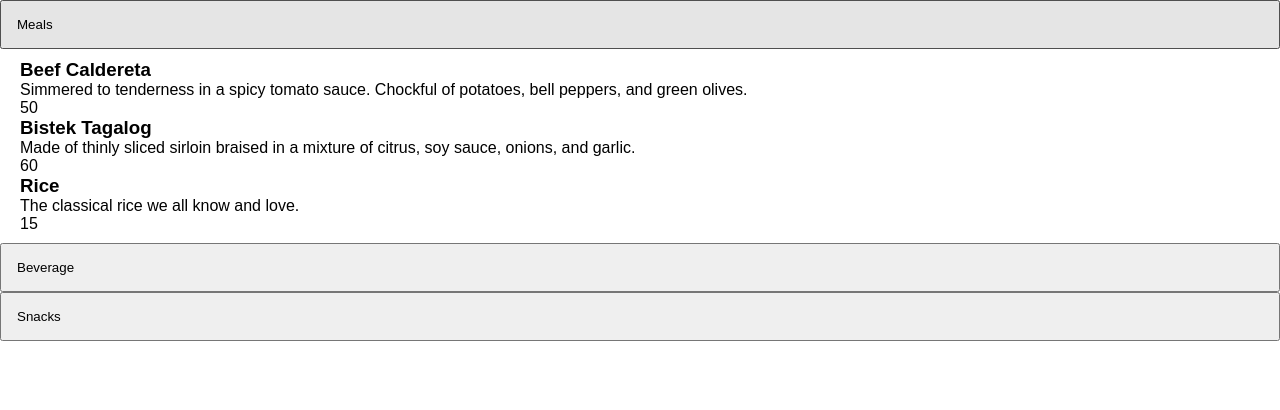
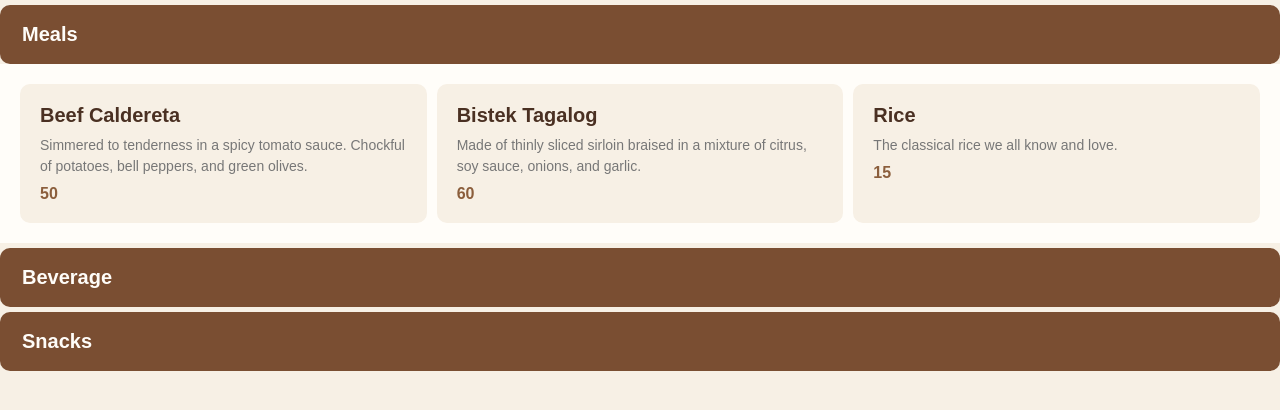
Before and after one commit to Student4459/nanale-website, a plain HTML site: page practice/menu.html in a window 1280 px wide. Both pictures are taken after a click on the button "Meals". Drawn offline with Linux system fonts and the light colour scheme.

Commit message:
Added classed menu items in script and added simple design using css.

```diff
--- a/practice/script.js
+++ b/practice/script.js
@@ -27,10 +27,12 @@ function displayMenu(menuItems) {
         menuItems[category].forEach(item => {
             const itemDiv = document.createElement("div");
 
+            itemDiv.classList.add("menu-item")
+
             itemDiv.innerHTML = `
-                <h3>${item.name}</h3>
-                <p>${item.details}</p>
-                <p>${item.price}</p>
+                <h3 class="item-name">${item.name}</h3>
+                <p class="item-details">${item.details}</p>
+                <p class="item-price">${item.price}</p>
             `;
 
             container.appendChild(itemDiv);
--- a/practice/style.css
+++ b/practice/style.css
@@ -6,22 +6,72 @@
 
 body {
     font-family: Arial, sans-serif;
+    background-color: #F7F0E5;
+    color: #2D2621;
+}
+
+.main {
+    min-height: 800px;
+    padding: 50px 8%;
+}
+
+.section {
+    max-width: 1100px;
+    margin: 0 auto;
 }
 
 .submenu {
     display: none;
     padding: 10px 20px;
+    background-color: #FFFDF9;
 }
 
 .submenu.active {
-    display: block;
+    display: grid;
+    grid-template-columns: repeat(3,1fr);
     gap: 10px;
 }
 
 .menu-category button {
     display: block;
+    border: none;
     width: 100%;
-    padding: 15px;
+    padding: 18px 22px;
+    margin-top: 5px;
     text-align: left;
     cursor: pointer;
+    background-color: #7A4E32;
+    color: #FFFDF9;
+    font-size: 20px;
+    font-weight: 600;
+    border-radius: 10px;
 }
+
+.menu-category button:hover {
+    background-color: #4B2E20;
+}
+
+.menu-item {
+    background-color: #F7F0E5;
+    padding: 20px;
+    margin: 10px 0;
+    border-radius: 10px;
+}
+
+.item-name {
+    font-size: 20px;
+    color: #4A3022;
+    margin-bottom: 8px;
+}
+
+.item-details {
+    font-size: 14px;
+    color: #777;
+    line-height: 1.5;
+}
+
+.item-price {
+    font-weight: bold;
+    color: #8B5E3C;
+    margin-top: 8px;
+}
```
